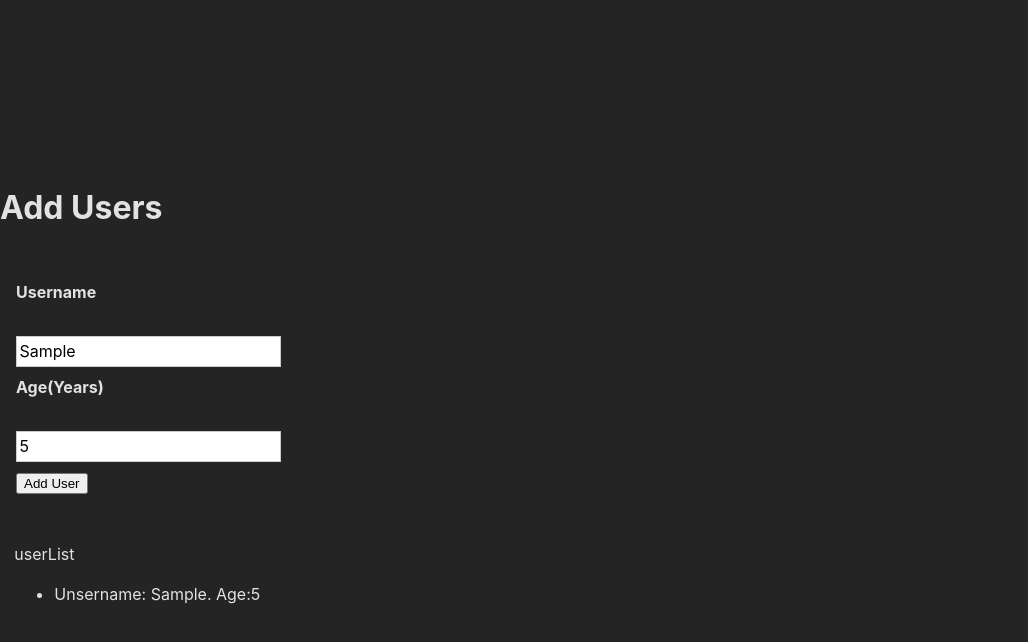
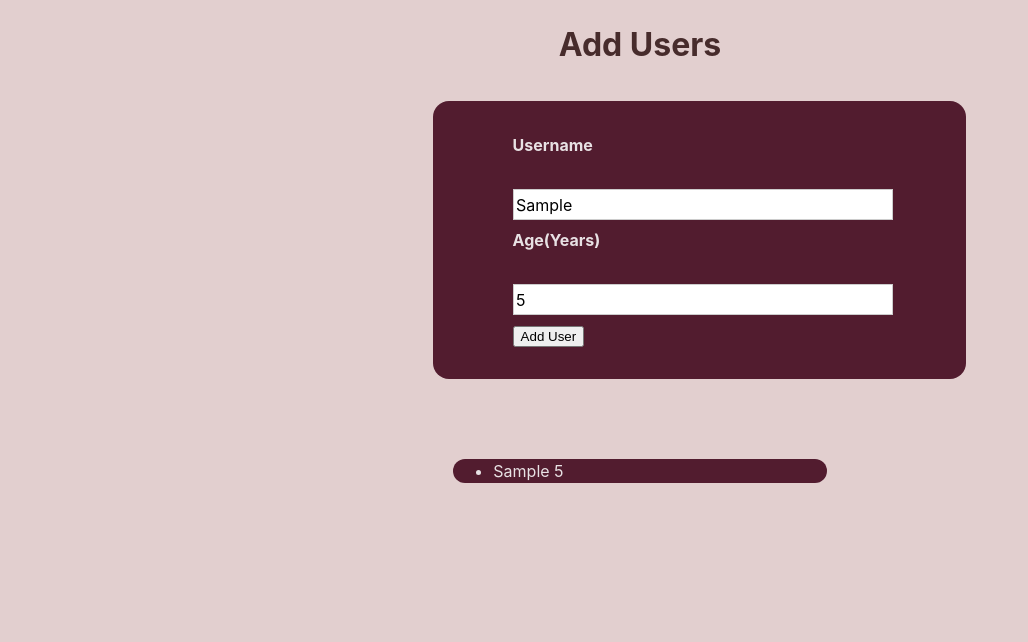
Before and after one commit to kraft-aka/add-users-react, a React (Vite) app: page / in a window 1280 px wide. Both pictures are taken after typing "Sample", "5" into the empty fields and a click on the button "Add User". Shown: the top 642 px of the page, without its empty margins (0-1028 px from the left). Built offline with nearby package versions, Linux system fonts and the light colour scheme.

Commit message:
edit func for ErrorModal, edit styles

```diff
--- /dev/null
+++ b/src/App.css
@@ -0,0 +1,11 @@
+body {
+  display: flex;
+  background-color: #e2cfcf;
+  flex-direction: column;
+  overflow: hidden;
+}
+
+h1 {
+  color: #472c2c;
+  text-align: center;
+}
--- a/src/App.jsx
+++ b/src/App.jsx
@@ -1,6 +1,6 @@
 import { useState } from "react";
 import AddUser from "./components/AddUser";
-import ErrorModal from "./components/ErrorModal";
+import './App.css'
 import UsersList from "./components/UsersList";
 
 function App() {
--- a/src/components/AddUser.css
+++ b/src/components/AddUser.css
@@ -1,6 +1,6 @@
 .input {
   margin: 2rem auto;
-  padding: 1rem;
+  padding: 2rem 5rem;
   width: 90%;
   max-width: 40rem;
 }
--- a/src/components/AddUser.jsx
+++ b/src/components/AddUser.jsx
@@ -5,7 +5,7 @@ import ErrorModal from "./ErrorModal";
 
 export default function AddUser(props) {
   const [userData, setUserData] = useState({ userName: "", userAge: "" });
-  const [show, setShow] = useState(false);
+  const [showModal, setShowModal] = useState(false);
 
   function changeHandler(input, value) {
     setUserData((prevData) => {
@@ -18,7 +18,7 @@ export default function AddUser(props) {
 
   function submitHandler(e) {
     e.preventDefault();
-    if (!userData.userName || !userData.userAge) return setShow(true);
+    if (!userData.userName || !userData.userAge) return setShowModal(true);
     props.onAddUser(userData);
     console.log(userData);
   }
@@ -46,7 +46,7 @@ export default function AddUser(props) {
         />
         <button type="submit">Add User</button>
       </form>
-      {show && <ErrorModal />}
+      {showModal && <ErrorModal showModal={showModal} closeModal={()=> setShowModal(false)}/>}
     </Card>
   );
 }
--- a/src/components/Card.css
+++ b/src/components/Card.css
@@ -1,5 +1,7 @@
 .card {
-  margin: 2rem auto;
+  margin: 5rem auto;
   width: 90%;
   max-width: 40rem;
+  border-radius: 1em;
+  background-color: #521c2f;
 }
--- a/src/components/ErrorModal.css
+++ b/src/components/ErrorModal.css
@@ -15,6 +15,7 @@
   width: 80%;
   z-index: 100;
   overflow: hidden;
+  background-color: #823dbe;
 }
 
 .header {
@@ -29,12 +30,14 @@
 
 .content {
   padding: 1rem;
+  text-align: center;
 }
 
 .actions {
   padding: 1rem;
   display: flex;
   justify-content: flex-end;
+  cursor: pointer;
 }
 
 @media (min-width: 768px) {
--- a/src/components/ErrorModal.jsx
+++ b/src/components/ErrorModal.jsx
@@ -1,25 +1,36 @@
-import React from 'react'
-import './ErrorModal.css'
+import React, { useEffect } from "react";
+import Card from "./Card";
+import "./ErrorModal.css";
 
 export default function ErrorModal(props) {
+  // TODO: function to hide modal
+  function clickHandlerModal(e) {
+    props.closeModal();
+  }
 
-  // TODO: function to hide modal
-  // function hideModal(e) {
-
-  // }
+  useEffect(() => {
+    const close = (e) => {
+      if (e.key === "Escape") {
+        props.closeModal();
+      }
+    };
+    window.addEventListener("keydown", close);
+    return () => window.removeEventListener("keydown", close);
+  }, []);
 
   return (
-    <div className='backdrop'>
-      <div className='modal'>
-        <div className='header'>
+    <div className="backdrop">
+      <div className="modal">
+        <div className="header">
           <h2>Error Message</h2>
         </div>
-        <div className='content'>
-          <p>Error occured</p>
+
+        <p className="content">Username and user Age required!</p>
+
+        <div className="actions" onClick={clickHandlerModal}>
+          X
         </div>
-        <div className='actions'>X</div>
       </div>
-
     </div>
-  )
+  );
 }
--- a/src/components/UsersList.css
+++ b/src/components/UsersList.css
@@ -13,4 +13,5 @@
   border: 1px solid #ccc;
   margin: 0.5rem 0;
   padding: 0.5rem;
+  list-style-type: none;
 }
--- a/src/components/UsersList.jsx
+++ b/src/components/UsersList.jsx
@@ -3,11 +3,12 @@ import Card from "./Card";
 
 export default function UsersList(props) {
   return (
-    <Card className="users">
-      userList
+    <Card className="users" >
       {props.data.map((item) => (
-        <ul key={item.userAge+1} >
-          <li>Unsername: {item.userName}. Age:{item.userAge}</li>
+        <ul>
+          <li key={Number(item.userAge) + 1}>
+            {item.userName} {item.userAge}
+          </li>
         </ul>
       ))}
     </Card>
```
